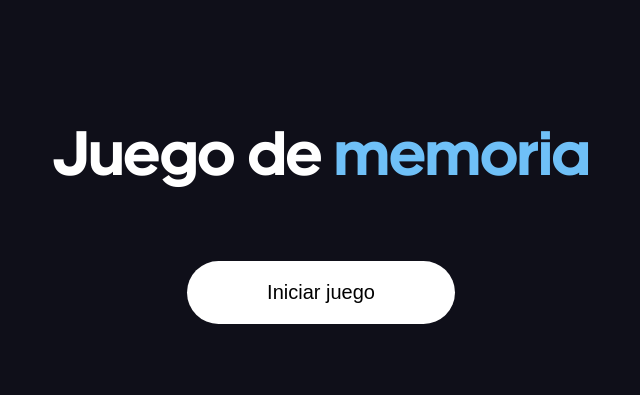
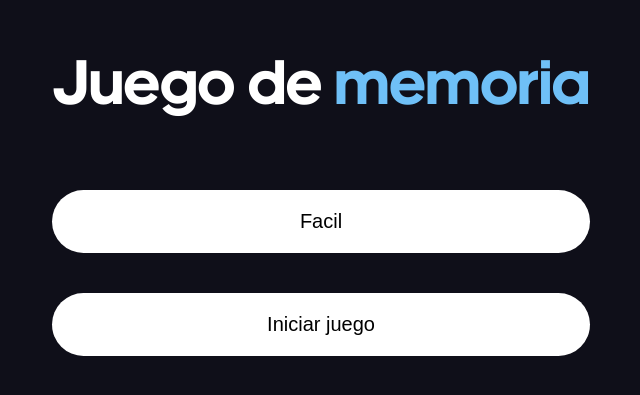
Before and after one commit to JorgeAsMoreno/memoria-challenge, a React (Create React App) app: page / in a window 1280 px wide. Shown: the part 177-572 px from the top of the page, without its empty margins (319-959 px from the left). Built offline with nearby package versions, Linux system fonts and the light colour scheme.

Commit message:
feat: welcome screen

```diff
--- a/src/App.tsx
+++ b/src/App.tsx
@@ -1,6 +1,6 @@
-import React from 'react';
-import styled from 'styled-components';
-import WelcomeScreen from './components/WelcomeScreen/WelcomeScreen';
+import React, { useState } from 'react'
+import styled from 'styled-components'
+import WelcomeScreen from './components/WelcomeScreen/WelcomeScreen'
 
 const Wrapper = styled.div`
   align-items: center;
@@ -11,9 +11,16 @@ const Wrapper = styled.div`
 `
 
 export const App: React.FC = () => {
+  const [level, setLevel] = useState(0)
+
+  //Cambiar dificultad
+  const changeLevel = () => {
+    setLevel(level === 2 ? 0 : level + 1)
+  }
+
   return (
     <Wrapper>
-      <WelcomeScreen />
+      <WelcomeScreen {...{level, changeLevel}} />
     </Wrapper>
   );
 }
--- a/src/components/Button/Button.tsx
+++ b/src/components/Button/Button.tsx
@@ -2,14 +2,9 @@ import React from "react"
 import { IButton } from "./button.interface";
 import * as S from './button.styles'
 
-const Button: React.FC<IButton> = ({ label }) => {
-
-  const handleClickButton = (): void => {
-
-  }
-
+const Button: React.FC<IButton> = ({ label, action }) => {
   return (
-    <S.Button onClick={handleClickButton}>
+    <S.Button onClick={action}>
       {label}
     </S.Button>
   )
--- a/src/components/Button/button.interface.ts
+++ b/src/components/Button/button.interface.ts
@@ -1,3 +1,4 @@
 export interface IButton {
   label: string
+  action?: () => void
 }
--- a/src/components/Button/button.styles.ts
+++ b/src/components/Button/button.styles.ts
@@ -1,9 +1,10 @@
-import styled from "styled-components";
+import styled from "styled-components"
 
 export const Button = styled.button`
   background: #fff;
   border-radius: 2em;
   border: 0;
   font-size: 1.25em;
+  margin:  0 0 2em 0;
   padding: 1em 4em;
 `
--- a/src/components/WelcomeScreen/WelcomeScreen.tsx
+++ b/src/components/WelcomeScreen/WelcomeScreen.tsx
@@ -1,12 +1,18 @@
 import React from "react";
 import Button from "../Button/Button";
+import { IWelcomeScreen } from "./welcomeScreen.interface";
 import * as S from './welcomeScreen.styles'
 
-const WelcomeScreen: React.FC = () => {
+const WelcomeScreen: React.FC<IWelcomeScreen> = ({ level, changeLevel }) => {
+  const levelText = ["Facil", "Medio", "Dificl"]
+
   return (
     <S.WelcomeScreenContainer>
       <S.Title>Juego de <span>memoria</span></S.Title>
-      <Button label="Iniciar juego" />
+      <S.Controls>
+        <Button label={levelText[level]} action={changeLevel} />
+        <Button label="Iniciar juego"  />
+      </S.Controls>
     </S.WelcomeScreenContainer>
   )
 }
--- /dev/null
+++ b/src/components/WelcomeScreen/welcomeScreen.interface.ts
@@ -0,0 +1,4 @@
+export interface IWelcomeScreen {
+  level: number
+  changeLevel: () => void
+}
--- a/src/components/WelcomeScreen/welcomeScreen.styles.ts
+++ b/src/components/WelcomeScreen/welcomeScreen.styles.ts
@@ -15,3 +15,8 @@ export const Title = styled.h1`
     animation: ${titleGradient} 4s ease infinite;
   }
 `
+
+export const Controls = styled.div`
+  display: flex;
+  flex-direction: column;
+`
```
